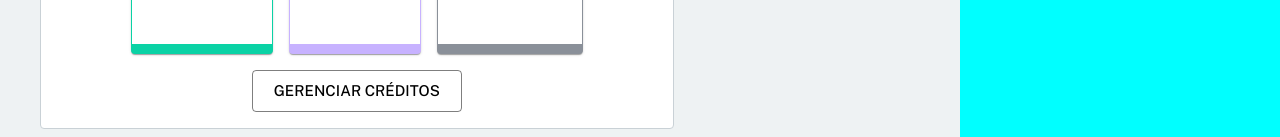
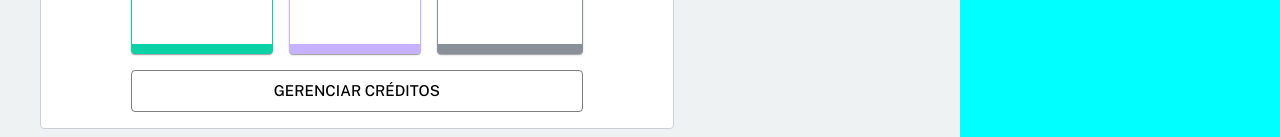
Before and after one commit to carlosavjr513/on-the-go-test, a Next.js app: page / in a window 1280 px wide. Shown: the part 663-800 px from the top of the page. Built offline with nearby package versions, Linux system fonts and the light colour scheme; no server answers.

Commit message:
DashboardCredit Desktol L Done - fix

```diff
--- a/src/app/components/CreditDashboard.tsx
+++ b/src/app/components/CreditDashboard.tsx
@@ -14,7 +14,6 @@ const CreditDashboard: React.FC<CreditDashboardProps> = ({ credits }) => {
       <Grid
         container
         sx={{
-
           backgroundColor: "#ffffff",
           border: 1,
           borderRadius: 1,
@@ -52,15 +51,14 @@ const CreditDashboard: React.FC<CreditDashboardProps> = ({ credits }) => {
                 />
               ))}
             </Grid>
-            <Grid sx={{}}>
+
             <Button
               variant="outlined"
               size="large"
-                sx={{ width: "100%", maxWidth: "320px" }}
+              sx={{ width: "100%" }}
             >
               GERENCIAR CRÉDITOS
             </Button>
-            </Grid>
           </Grid>
         </Grid>
       </Grid>
```
Lines whose indentation alone changed are shown as unchanged.
